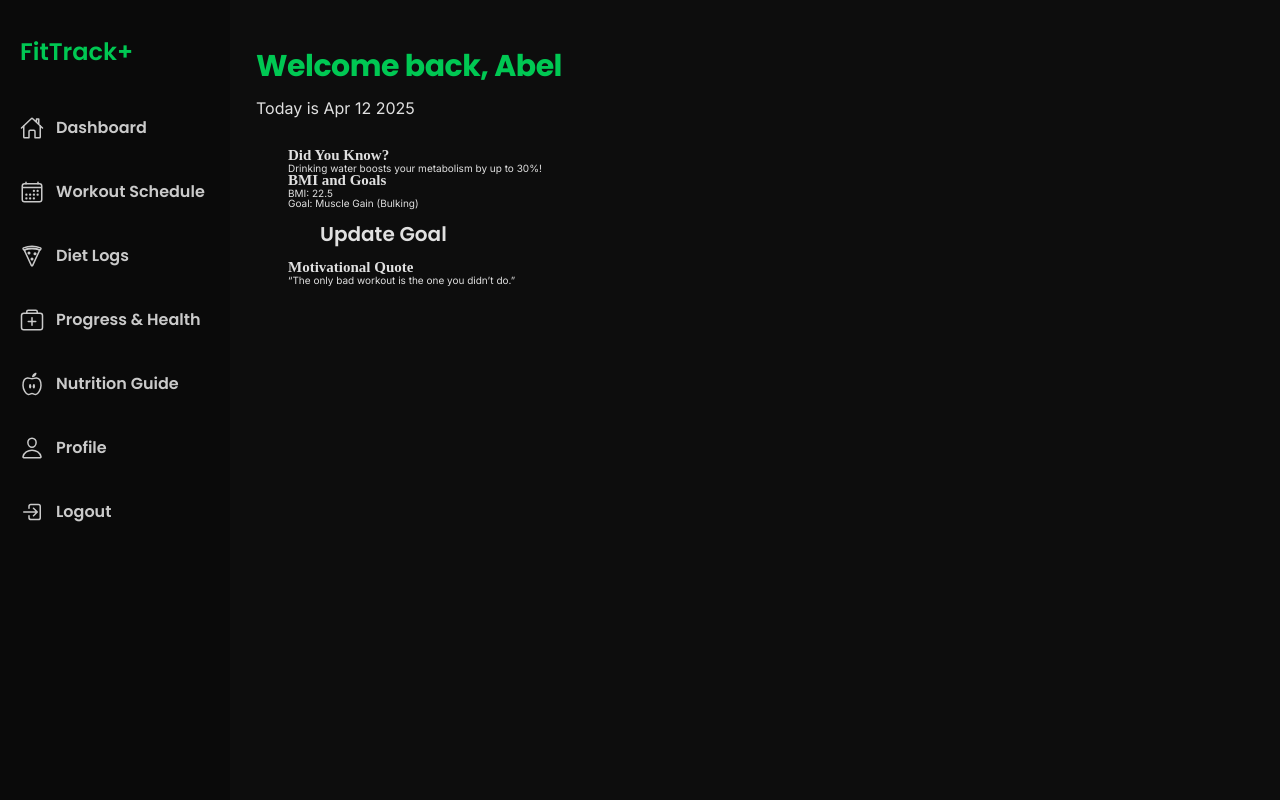
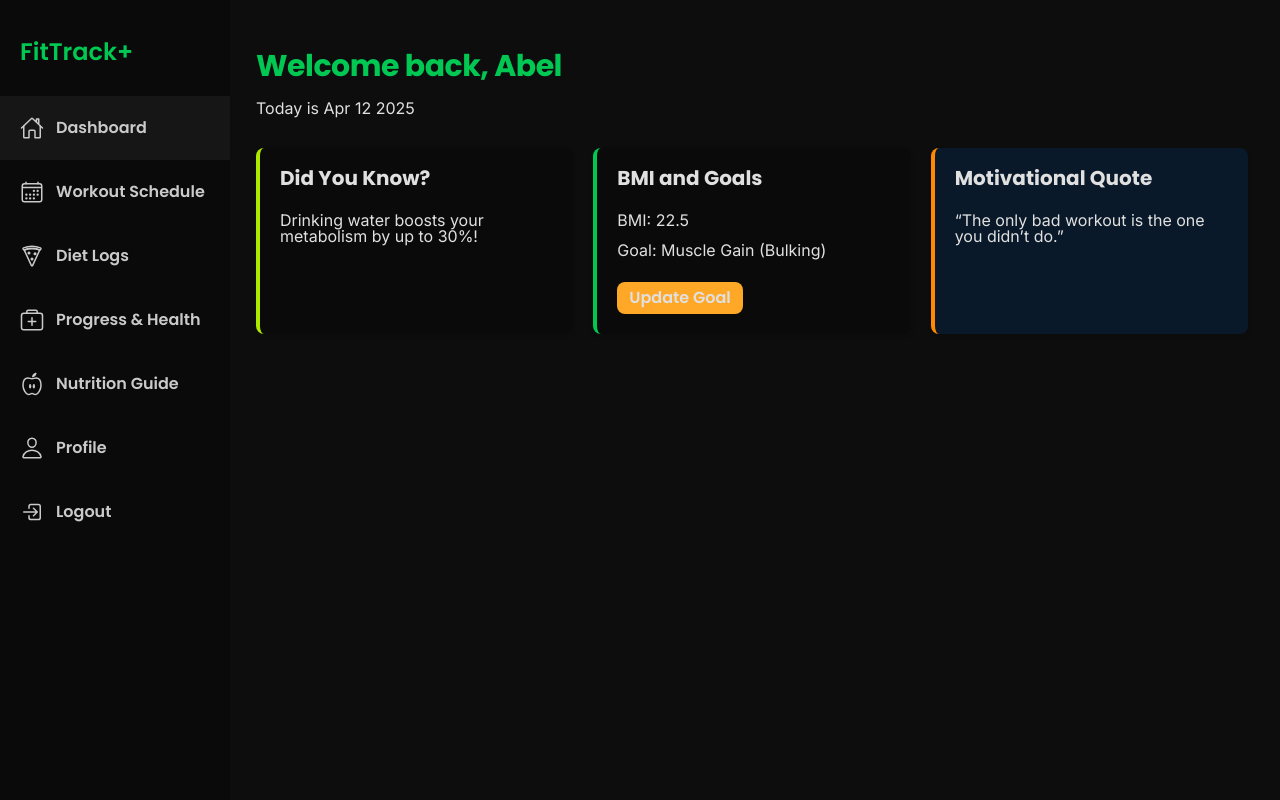
Before and after one commit to okrt12/fitness-tracking-system, a PHP site: page /pages/dashboard.php in a window 1280 px wide. Run offline with PHP 8.4, Linux system fonts and the light colour scheme.

Commit message:
style the did you know, BMI and motivational quote cards

```diff
--- a/assets/css/userdasboard.css
+++ b/assets/css/userdasboard.css
@@ -46,7 +46,8 @@ nav li:first-child {
   text-decoration: none;
 }
 
-.sidebar-btns:hover {
+.sidebar-btns:hover,
+.home {
   background-color: #161616;
 }
 
@@ -79,4 +80,70 @@ nav li:first-child {
   width: 2.4rem;
   height: 2.4rem;
   color: #cacaca;
+  font-family: --poppins;
 }
+
+/************************ Cards *************************************/
+
+.dashboard-cards {
+  display: grid;
+  grid-template-columns: repeat(auto-fit, minmax(20rem, 1fr));
+  padding-left: 0;
+  gap: 2rem;
+}
+
+.cards {
+  display: flex;
+  flex-direction: column;
+  gap: 1.4rem;
+  background-color: var(--secondary-bg);
+  padding: 2rem;
+  border-radius: 8px;
+  box-shadow: 0 2px 4px rgba(0, 0, 0, 0.1);
+}
+
+.cards-header {
+  font-family: "Poppins", sans-serif;
+  color: var(--text-color);
+  font-size: 2rem;
+  margin-bottom: 1rem;
+}
+
+.cards-description {
+  font-size: 1.6rem;
+  color: var(--text-color);
+}
+
+.cards-btn,
+.cards-btn:link,
+.cards-btn:visited {
+  color: var(--text-color);
+  padding: 0.8rem 1.2rem !important;
+  border-radius: 8px;
+  font-size: 1.6rem !important;
+  width: fit-content;
+}
+
+.bmi-btn {
+  background-color: var(--accent-color1);
+  margin-top: 1rem;
+}
+
+.bmi-btn:hover,
+.bmi-btn:active {
+  background-color: var(--accent-hover);
+}
+
+.did-you-know {
+  border-left: 0.4rem solid var(--primary-hover);
+}
+
+.quote {
+  background-color: var(--secondary-color) !important;
+  color: #212121;
+  border-left: 0.4rem solid var(--accent-hover);
+}
+
+.bmi {
+  border-left: 0.4rem solid var(--primary-color);
+}
```
